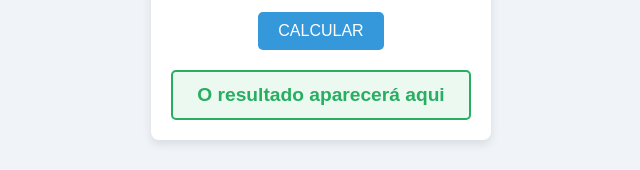
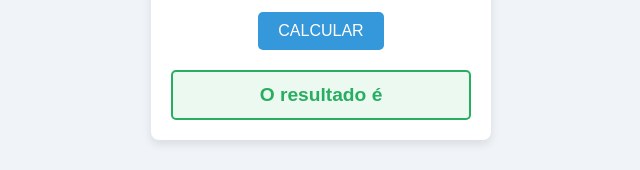
Before and after one commit to erickserpe/JavaScript-Junior, a plain HTML site: page index.html in a window 1280 px wide. Shown: the part 432-602 px from the top of the page, without its empty margins (319-959 px from the left). Drawn offline with Linux system fonts and the light colour scheme.

```diff
--- a/index.html
+++ b/index.html
@@ -12,7 +12,7 @@
         <p>Insira um número entre 1 e 100 e clique no botão para calcular a soma:</p>
         <input type="number" id="numero-input" placeholder="Digite um número" min="1" max="100">
         <button id="calcular-btn" class="btn">CALCULAR</button>
-        <div id="resultado" class="resultado">O resultado aparecerá aqui</div>
+        <div id="resultado" class="resultado">O resultado é </div>
     </div>
 
     <!-- Referência ao arquivo JavaScript -->
```
Also changed, not shown: 1 other file.
